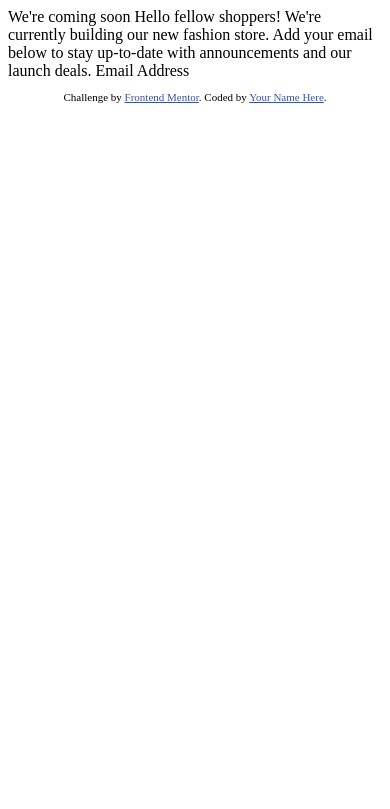
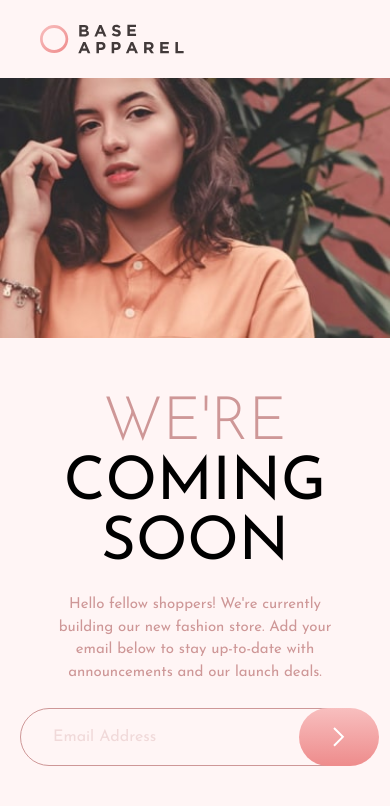
Before and after one commit to Wilouricard/baseApparelComingSoonPage, a website: page index.html in a window 390 px wide. Drawn offline with Linux system fonts and the light colour scheme.

Commit message:
mobile version done

```diff
--- a/index.html
+++ b/index.html
@@ -1,33 +1,100 @@
 <!DOCTYPE html>
 <html lang="en">
   <head>
-  <meta charset="UTF-8">
-  <meta name="viewport" content="width=device-width, initial-scale=1.0"> <!-- displays site properly based on user's device -->
+    <meta charset="UTF-8" />
+    <meta name="viewport" content="width=device-width, initial-scale=1.0" />
+    <!-- displays site properly based on user's device -->
 
-  <link rel="icon" type="image/png" sizes="32x32" href="./images/favicon-32x32.png">
-
+    <link
+      rel="icon"
+      type="image/png"
+      sizes="32x32"
+      href="./images/favicon-32x32.png"
+    />
+    <link href="/dist/output.css" rel="stylesheet" />
+    <link rel="preconnect" href="https://fonts.googleapis.com" />
+    <link rel="preconnect" href="https://fonts.gstatic.com" crossorigin />
+    <link
+      href="https://fonts.googleapis.com/css2?family=Josefin+Sans:wght@300;400;600&display=swap"
+      rel="stylesheet"
+    />
     <title>Frontend Mentor | Base Apparel coming soon page</title>
 
     <!-- Feel free to remove these styles or customise in your own stylesheet 👍 -->
     <style>
-    .attribution { font-size: 11px; text-align: center; }
-    .attribution a { color: hsl(228, 45%, 44%); }
+      .attribution {
+        font-size: 11px;
+        text-align: center;
+      }
+      .attribution a {
+        color: hsl(228, 45%, 44%);
+      }
     </style>
   </head>
-<body>
-
-  We're coming soon
-
-  Hello fellow shoppers! We're currently building our new fashion store.
-  Add your email below to stay up-to-date with announcements and our launch deals.
-
-  Email Address
-
-  <footer>
+  <body class="">
+    <header>
+      <nav class="bg-nav-color pl-10 py-6">
+        <div class=""><img src="./images/logo.svg" alt="" class="w-36" /></div>
+      </nav>
+    </header>
+    <main>
+      <div class="bg-nav-color">
+        <div>
+          <img src="./images/hero-mobile.jpg" alt="" class="w-full md:hidden" />
+        </div>
+        <div class="flex flex-col text-center px-10 pt-14 gap-5 pb-6">
+          <h1 class="uppercase text-6xl">
+            <span class="text-Desaturated-Red font-thin">We're</span> coming
+            soon
+          </h1>
+          <p class="text-Desaturated-Red text-[15px]">
+            Hello fellow shoppers! We're currently building our new fashion
+            store. Add your email below to stay up-to-date with announcements
+            and our launch deals.
+          </p>
+        </div>
+        <form class="pb-10">
+          <div class="flex justify-center items-center">
+            <input
+              type="email"
+              placeholder="Email Address"
+              class="py-4 pl-8 rounded-full border w-[350px] bg-nav-color border-Desaturated-Red placeholder:text-Desaturated-Red placeholder:text-opacity-30 active:border-red"
+              required
+            />
+            <i id="error-icon" class="absolute translate-x-20 hidden"
+              ><img src="./images/icon-error.svg" alt=""
+            /></i>
+            <button
+              id="submit-btn"
+              class="w-[80px] flex justify-center py-[19px] rounded-full absolute translate-x-36 active:shadow-xl active:bg-opacity-5"
+            >
+              <img src="./images/icon-arrow.svg" alt="" />
+            </button>
+          </div>
+          <p
+            id="error-msg"
+            class="text-red text-sm text-center pr-28 pt-1 hidden"
+          >
+            Please provide a valid email
+          </p>
+        </form>
+      </div>
+    </main>
+    <div class="">
+      <img
+        src="./images/hero-desktop.jpg"
+        alt=""
+        class="hidden md:inline-block"
+      />
+    </div>
+    <!-- <footer>
       <p class="attribution">
-      Challenge by <a href="https://www.frontendmentor.io?ref=challenge" target="_blank">Frontend Mentor</a>.
-      Coded by <a href="#">Your Name Here</a>.
+        Challenge by
+        <a href="https://www.frontendmentor.io?ref=challenge" target="_blank"
+          >Frontend Mentor</a
+        >. Coded by <a href="#">Wilou</a>.
       </p>
-  </footer>
+    </footer> -->
+    <script src="main.js"></script>
   </body>
 </html>
--- /dev/null
+++ b/input.css
@@ -0,0 +1,11 @@
+@tailwind base;
+@tailwind components;
+@tailwind utilities;
+
+body {
+    font-family: 'Josefin Sans', sans-serif;
+}
+button {
+    background-image: linear-gradient(180deg, hsl(0, 80%, 86%), hsl(0, 74%, 74%))
+}
+/* npx tailwindcss -i ./input.css -o ./dist/output.css --watch */
--- /dev/null
+++ b/main.js
@@ -0,0 +1,8 @@
+const submit = document.getElementById("submit-btn");
+const errorMsg = document.getElementById("error-msg");
+const errorIcon = document.getElementById("error-icon");
+
+submit.addEventListener("click", () => {
+    errorMsg.classList.remove("hidden");
+    errorIcon.classList.remove("hidden");
+  });
--- /dev/null
+++ b/package.json
@@ -0,0 +1,5 @@
+{
+  "devDependencies": {
+    "tailwindcss": "^3.2.1"
+  }
+}
--- /dev/null
+++ b/tailwind.config.js
@@ -0,0 +1,15 @@
+/** @type {import('tailwindcss').Config} */
+module.exports = {
+  content: ['index.html'],
+  theme: {
+    extend: {},
+    colors: {
+      'Desaturated-Red': 'hsl(0, 36%, 70%)',
+      'Soft-Red': 'hsl(0, 93%, 68%)',
+      'Dark Grayish-Red': 'hsl(0, 6%, 24%)',
+      'nav-color': 'hsl(0, 100%, 98%)',
+      'red': 'hsl(0, 100%, 50%)',
+    }
+  },
+  plugins: [],
+}
```
Also changed, not shown: style-guide.md (+6 -3 lines), dist/output.css (added), 1 other file. Lines whose indentation alone changed are shown as unchanged.
